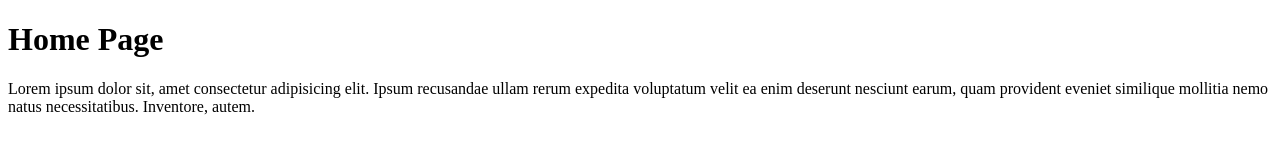
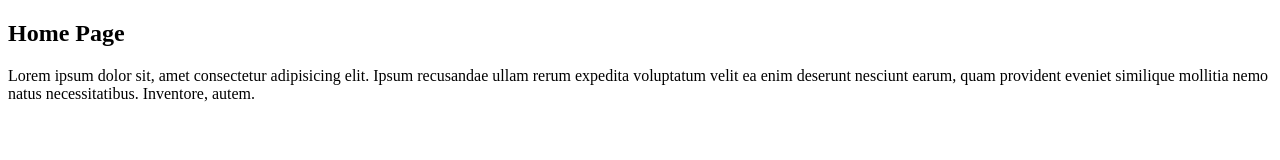
Before and after one commit to suhailafroz/csearepo, a plain HTML site: page index.html in a window 1280 px wide. Drawn offline with Linux system fonts and the light colour scheme.

Commit message:
h1 is changed to h2 by branch b1

```diff
--- a/index.html
+++ b/index.html
@@ -9,7 +9,7 @@
 </head>
 
 <body>
-    <h1>Home Page</h1>
+    <h2>Home Page</h2>
     <p>
         Lorem ipsum dolor sit, amet consectetur adipisicing elit. Ipsum recusandae ullam rerum expedita voluptatum velit
         ea enim deserunt nesciunt earum, quam provident eveniet similique mollitia nemo natus necessitatibus. Inventore,
```
